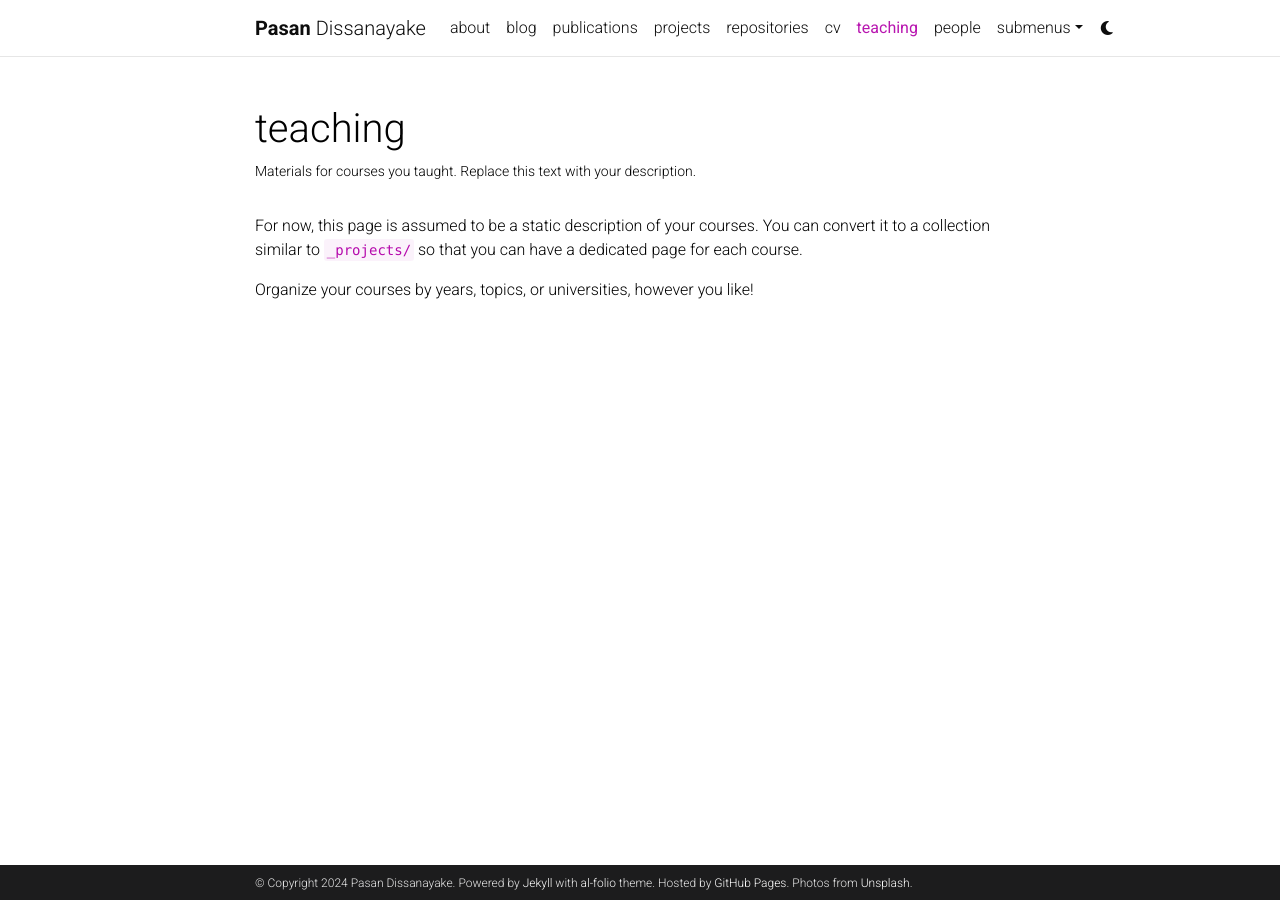
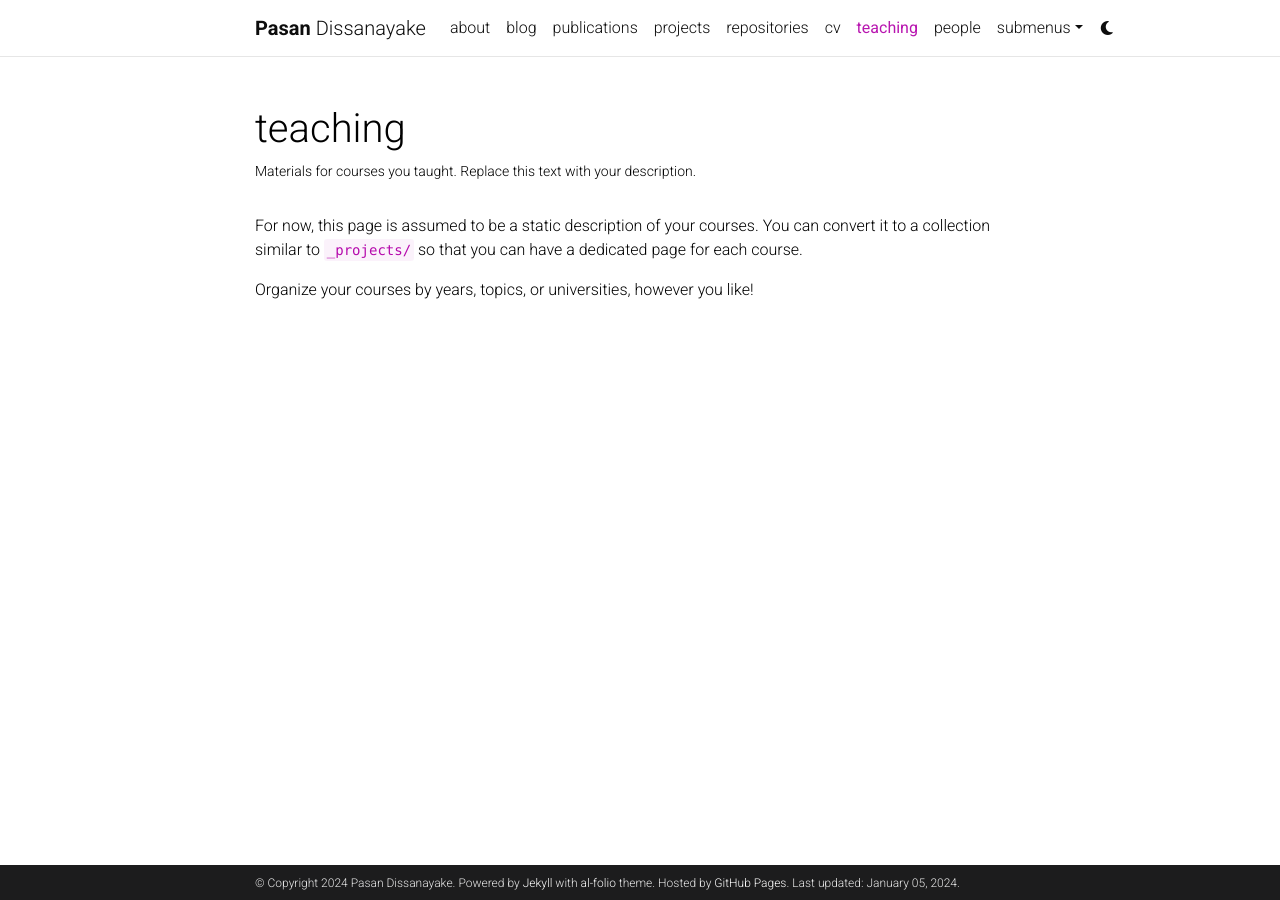
Before and after one commit to pasandissanayake/pasandissanayake.github.io, a Jekyll site: the page built from _pages/teaching.md, in a window 1280 px wide. Built offline with Jekyll 4.4.1, drawn with Linux system fonts in a browser that asks for light colours; comment, search, counter and statistics services are not loaded; a style sheet for code colours, icons or effects is not loaded; some of the changed lines change nothing that is shown.

Commit message:
Update _config.yml

```diff
--- a/_config.yml
+++ b/_config.yml
@@ -8,19 +8,18 @@
 last_name: Dissanayake
 email: pasand@umd.edu
 description: > # the ">" symbol means to ignore newlines until "footer_text:"
-  A simple, whitespace theme for academics. Based on [*folio](https://github.com/bogoli/-folio) design.
+  PhD Student - UMD | Machine Learning | Interpretability | Privacy | Fairness
 footer_text: >
   Powered by <a href="https://jekyllrb.com/" target="_blank">Jekyll</a> with <a href="https://github.com/alshedivat/al-folio">al-folio</a> theme.
   Hosted by <a href="https://pages.github.com/" target="_blank">GitHub Pages</a>.
-  Photos from <a href="https://unsplash.com" target="_blank">Unsplash</a>.
-keywords: jekyll, jekyll-theme, academic-website, portfolio-website  # add your own keywords or leave empty
+keywords: PhD, student, maryland, machine learning, interpretability, privacy, fairness, cv, resume, portfolio  # add your own keywords or leave empty
 
 lang: en # the language of your site (for example: en, fr, cn, ru, etc.)
 icon: ⚛️  # the emoji used as the favicon (alternatively, provide image name in /assets/img/)
 
 url: https://pasandissanayake.github.io # the base hostname & protocol for your site
 baseurl: # the subpath of your site, e.g. /blog/. Leave blank for root
-last_updated: false # set to true if you want to display last updated in the footer
+last_updated: true # set to true if you want to display last updated in the footer
 impressum_path:  # set to path to include impressum link in the footer, use the same path as permalink in a page, helps to conform with EU GDPR
 
 # -----------------------------------------------------------------------------
@@ -68,11 +67,11 @@
 # Social integration
 # -----------------------------------------------------------------------------
 
-github_username: # your GitHub user name
+github_username: pasandissanayake # your GitHub user name
 gitlab_username: # your GitLab user name
 x_username: # your X handle
 mastodon_username: # your mastodon instance+username in the format instance.tld/@username
-linkedin_username: # your LinkedIn user name
+linkedin_username: pasandissanayake # your LinkedIn user name
 telegram_username: # your Telegram user name
 scholar_userid: # your Google Scholar ID
 semanticscholar_id: # your Semantic Scholar ID
```
